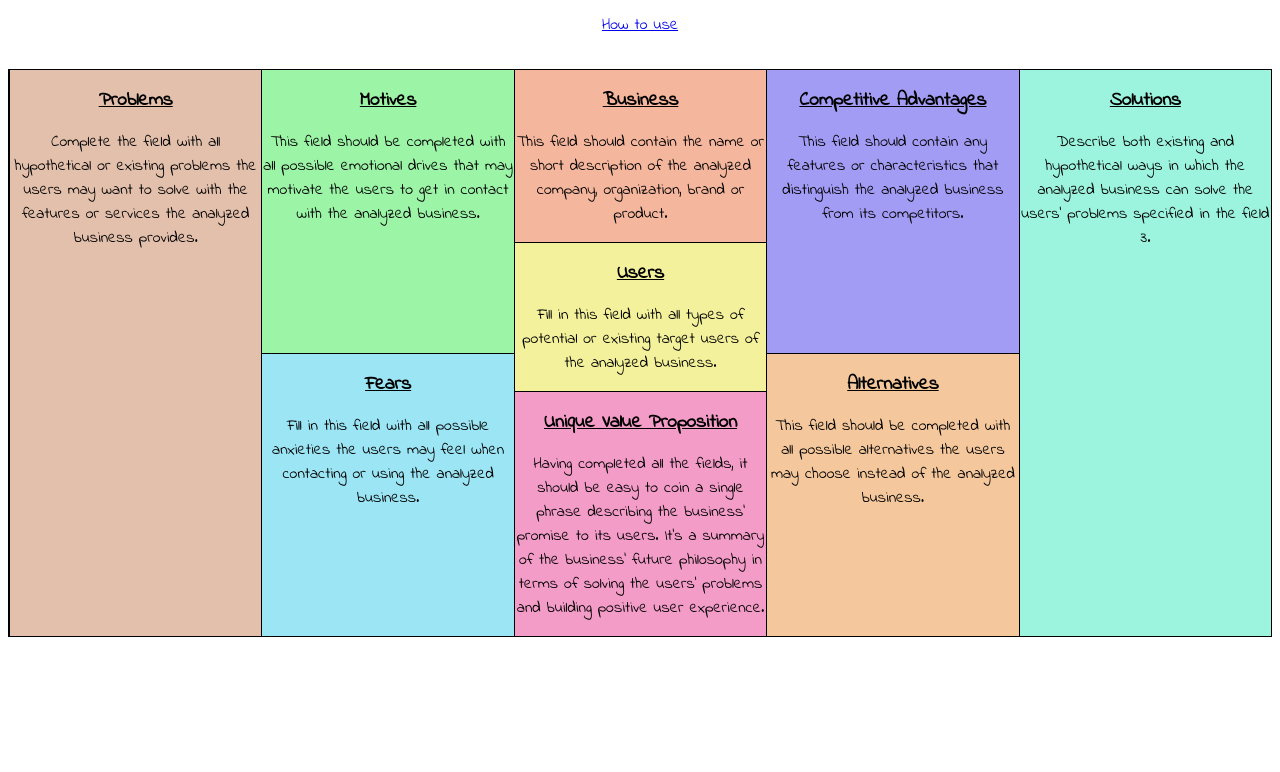
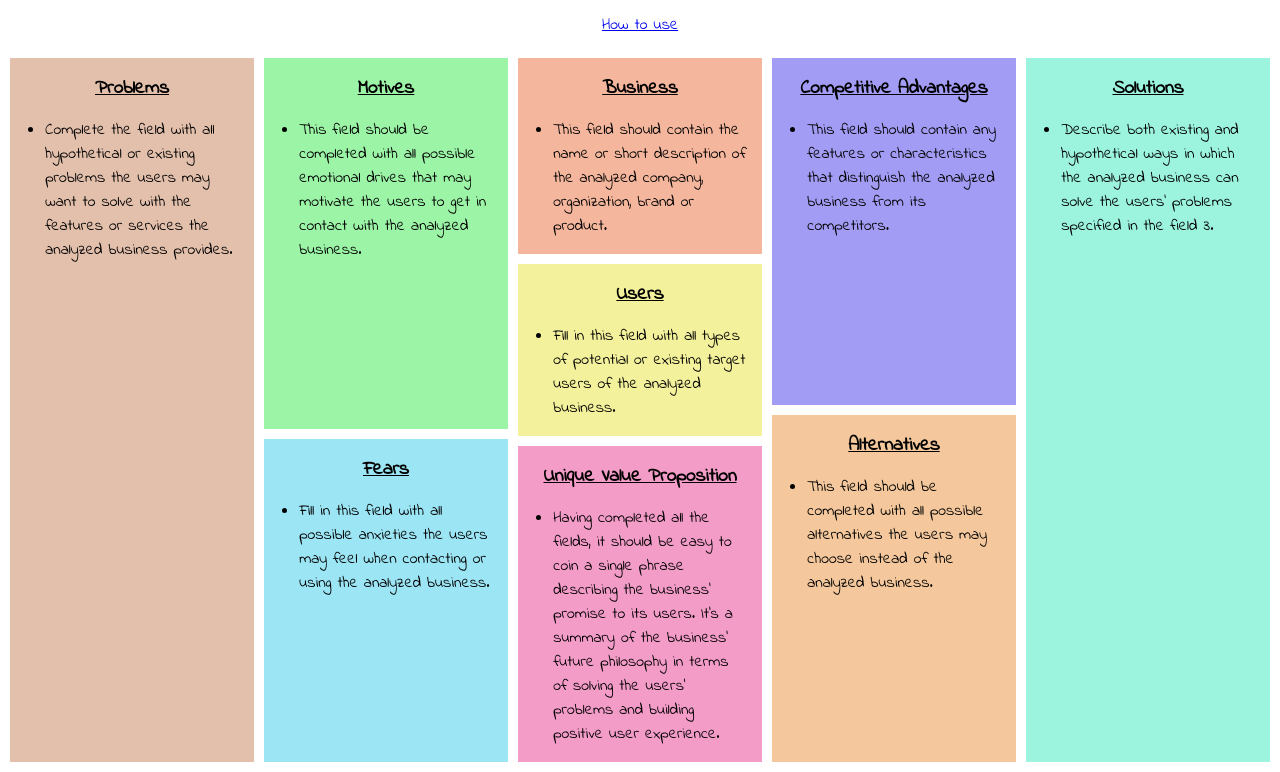
Before and after one commit to gutomartinsnet/user-centred-design-canvas, a plain HTML site: page index.html in a window 1280 px wide. Shown: the part 71-843 px from the top of the page. Before the commit the page ends 800 px from the top, so only its background shows below. Drawn offline with Linux system fonts and the light colour scheme.

Commit message:
Adding padding to sections

```diff
--- a/index.html
+++ b/index.html
@@ -10,7 +10,7 @@
 	</head>
 	<body>
 		<h1>User Centered Design Canvas</h1>
-		<a class="block-link" href="https://uxdesign.cc/how-to-make-use-of-the-user-centered-design-canvas-2f725f5d552a#.9aritck31" target="_blank">How to use</a>
+		<p class="text-center"><a href="https://uxdesign.cc/how-to-make-use-of-the-user-centered-design-canvas-2f725f5d552a#.9aritck31" target="_blank">How to use</a></p>
 		<div class="container">
 			<div class="col">
 				<div class="row" id="problems">
--- a/styles.css
+++ b/styles.css
@@ -1,5 +1,9 @@
 * {
 	font-family: 'Indie Flower', cursive;
+}
+
+body {
+	margin: 5px;
 }
 
 h1 {
@@ -15,25 +19,18 @@ h2 {
 }
 
 ul {
-    padding-left: 0;
-    text-align: center;
+	padding-left: 1.2em;
 }
 
-.block-link {
-	display: block;
-	margin-bottom: 2em;
+.text-center {
 	text-align: center;
 }
 
 .container {
-	border-left: 1px solid black;
-	border-top: 1px solid black;
-	border-right: 1px solid black;
 	display: flex;
 }
 
 .col {
-	border-left: 1px solid black;
 	display: flex;
 	flex-direction: column;
 	overflow: auto;
@@ -41,8 +38,10 @@ ul {
 }
 
 .row {
-	border-bottom: 1px solid black;
 	flex-grow: 1;
+	margin: 5px;
+    padding-left: 1em;
+    padding-right: 1em;
 }
 
 #problems { background-color: #c69cf4; }
```
Also changed, not shown: screenshot.png.
